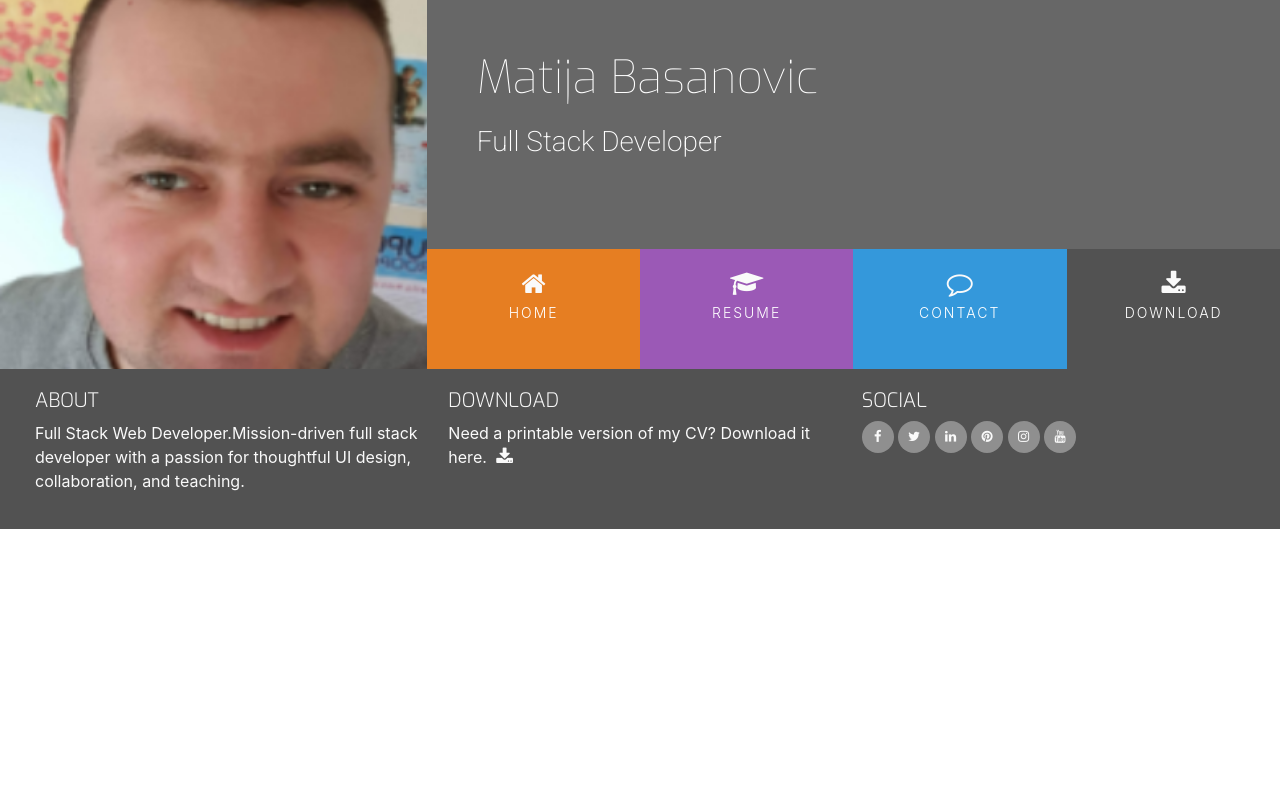
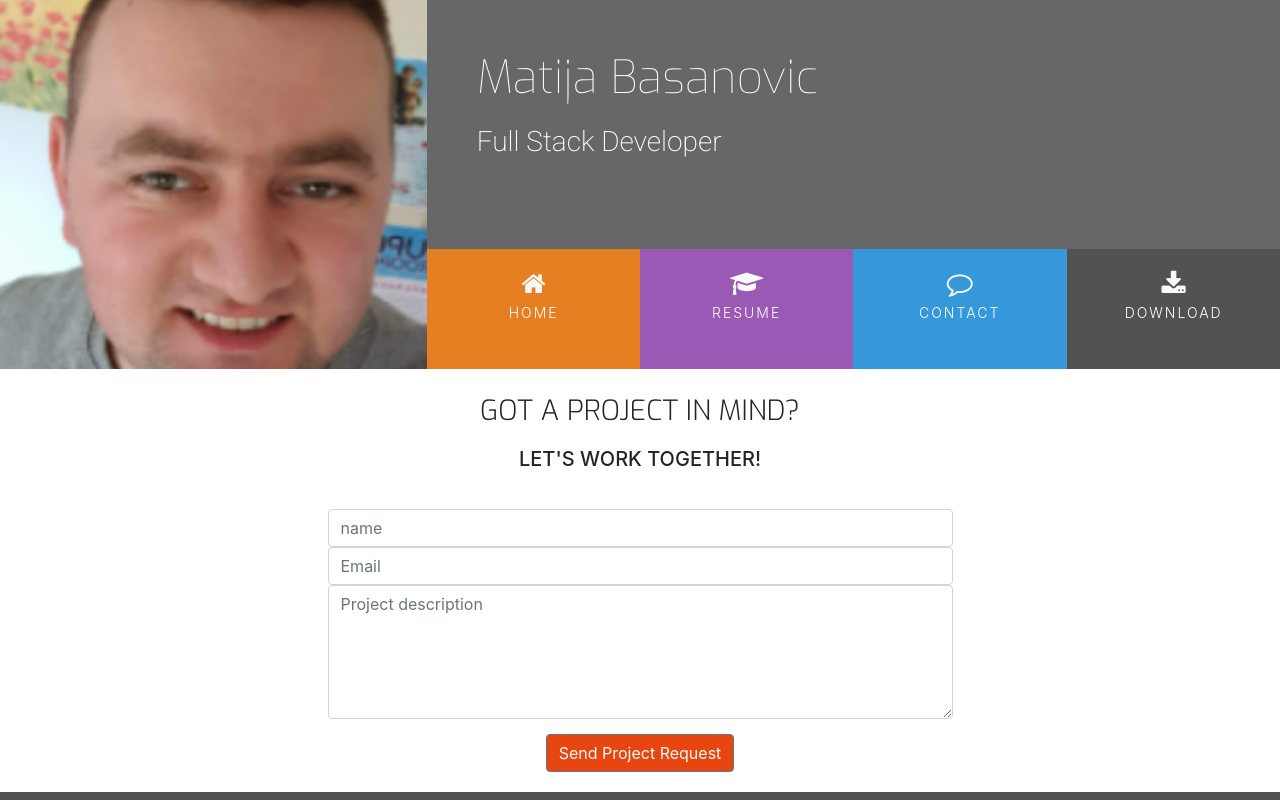
Before and after one commit to MatijaBas/Resume-project, a plain HTML site: page contact.html in a window 1280 px wide. Shown: the top 800 px of the page. Drawn offline with nearby package versions, Linux system fonts and the light colour scheme.

Commit message:
final touch

```diff
--- a/assets/css/style.css
+++ b/assets/css/style.css
@@ -16,6 +16,10 @@
 
 .bg-color-work-history {
     background-color: #9b59b6;
+}
+
+.bg-color-contact {
+    background-color: #fff;
 }
 
 .ui-menu-color-home {
@@ -334,3 +338,35 @@ footer {
 .history-items {
     margin-bottom: 30px;
 }
+
+/* ---------------------------------------------Contact Form */
+
+.contact-heading {
+    font-family: "Exo", sans-serif;
+    font-weight: 300;
+    margin-top: 25px;
+    margin-bottom: 20px;
+}
+
+.center-form {
+    padding-top: 10px;
+    margin: 0 auto;
+    max-width: 70%;
+}
+
+button[type="submit"] {
+    margin-top: 15px;
+    margin-bottom: 20px;
+    color: #fafafa;
+    background-color: #e84610;
+}
+
+/* ----------------------------------------Media Queries */
+
+@media(min-width: 992px) {
+    .center-form {
+        padding-top: 30px;
+        min-height: 240px;
+        margin: 0 auto;
+        max-width: 50%;
+}
--- a/contact.html
+++ b/contact.html
@@ -25,18 +25,18 @@
                 </div>
                 <div class="row no-gutters">
                     <div class="col">
-                        <ul id="nav" class="list-inline menucontainer">
+                       <ul id="nav" class="list-inline menucontainer">
                             <li class="col-6 col-sm-3 ui-menu-color-home list-inline-item menuitem">
-                                <a href="#" class="hvr-sweep-to-bottom"><i class="fa fa-home" area-hidden="true"></i><span>Home</span></a>
+                                <a href="index.html" class="hvr-sweep-to-bottom"><i class="fa fa-home" area-hidden="true"></i><span>Home</span></a>
                             </li>
                             <li class="col-6 col-sm-3 ui-menu-color-resume list-inline-item menuitem">
-                                <a href="#" class="hvr-sweep-to-bottom"><i class="fa fa-graduation-cap" area-hidden="true"></i><span>Resume</span></a>
+                                <a href="resume.html" class="hvr-sweep-to-bottom"><i class="fa fa-graduation-cap" area-hidden="true"></i><span>Resume</span></a>
                             </li>
                             <li class="col-6 col-sm-3 ui-menu-color-contact list-inline-item menuitem">
-                                <a href="#" class="hvr-sweep-to-bottom"><i class="fa fa-comment-o" area-hidden="true"></i><span>Contact</span></a>
+                                <a href="contact.html" class="hvr-sweep-to-bottom"><i class="fa fa-comment-o" area-hidden="true"></i><span>Contact</span></a>
                             </li>
                             <li class="col-6 col-sm-3 ui-menu-color-download list-inline-item menuitem">
-                                <a href="#" class="hvr-sweep-to-bottom"><i class="fa fa-download" area-hidden="true"></i><span>Download</span></a>
+                                <a href="assets/cv/sample-cv.pdf" target="_blank" class="hvr-sweep-to-bottom"><i class="fa fa-download" area-hidden="true"></i><span>Download</span></a>
                             </li>
                         </ul>
                     </div>
@@ -44,7 +44,27 @@
             </div>
         </div>
     </header>
-    <section>
+    <section class="container-fluid">
+    <div class="row bg-color-contact">
+        <div class="col">
+            <h3 class="contact-heading uppercase text-center">Got a project in mind?</h3>
+            <h5 class="uppercase text-center">Let's work together!</h5>
+
+            <div class="center-form">
+                <form>
+                    <input type="text" name="name" id="fullname" class="form-control" placeholder="name" required/>
+                    <input type="email" name="email" id="emailaddress" class="form-control" placeholder="Email" required />
+                    <textarea rows="5" name="projectsummary" id="projectsummary" class="form-control" placeholder="Project description" required></textarea>
+                    <div class="form-row text-center">
+                        <div class="col">
+                            <button type="submit" class="btn btn-secondary">Send Project Request</button>
+                        </div>
+                    </div>
+                </form>
+            </div>
+
+        </div>
+    </div>
 
     </section>
     <footer class="container-fluid">
@@ -60,7 +80,7 @@
                 <h5 class="uppercase general-sub">Download</h5>
                 <p class="inline-block">
                   Need a printable version of my CV? Download it here.
-                  <a href="#" target="_blank" class="cv-pdf">
+                  <a href="assets/cv/sample-cv.pdf" target="_blank" class="cv-pdf">
                       <i class="fa fa-download" aria-hidden="true"></i>
                       <span class="sr-only">Download link.</span>
                   </a>
```
Also changed, not shown: index.html (+5 -5 lines), resume.html (+5 -5 lines), 1 other file.
